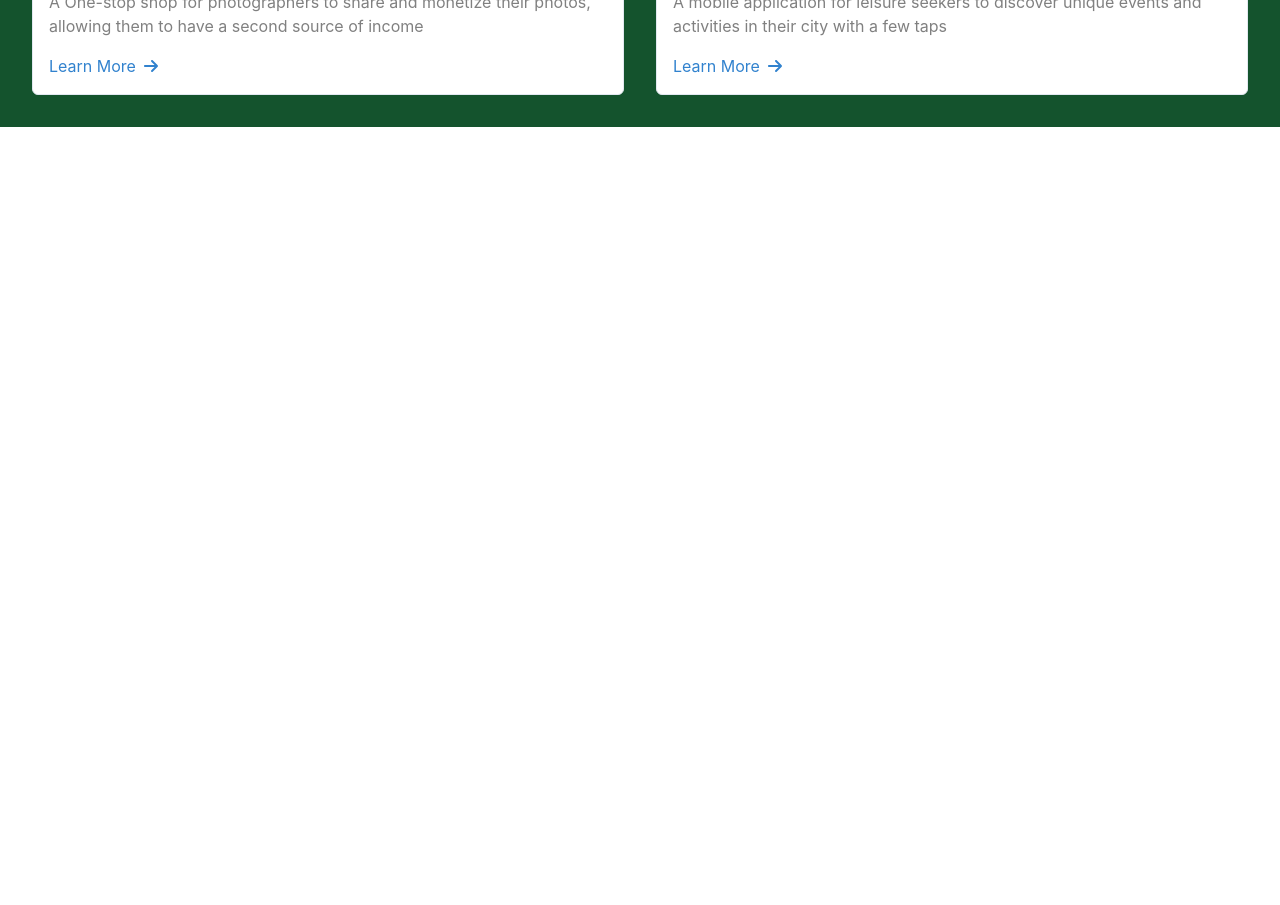
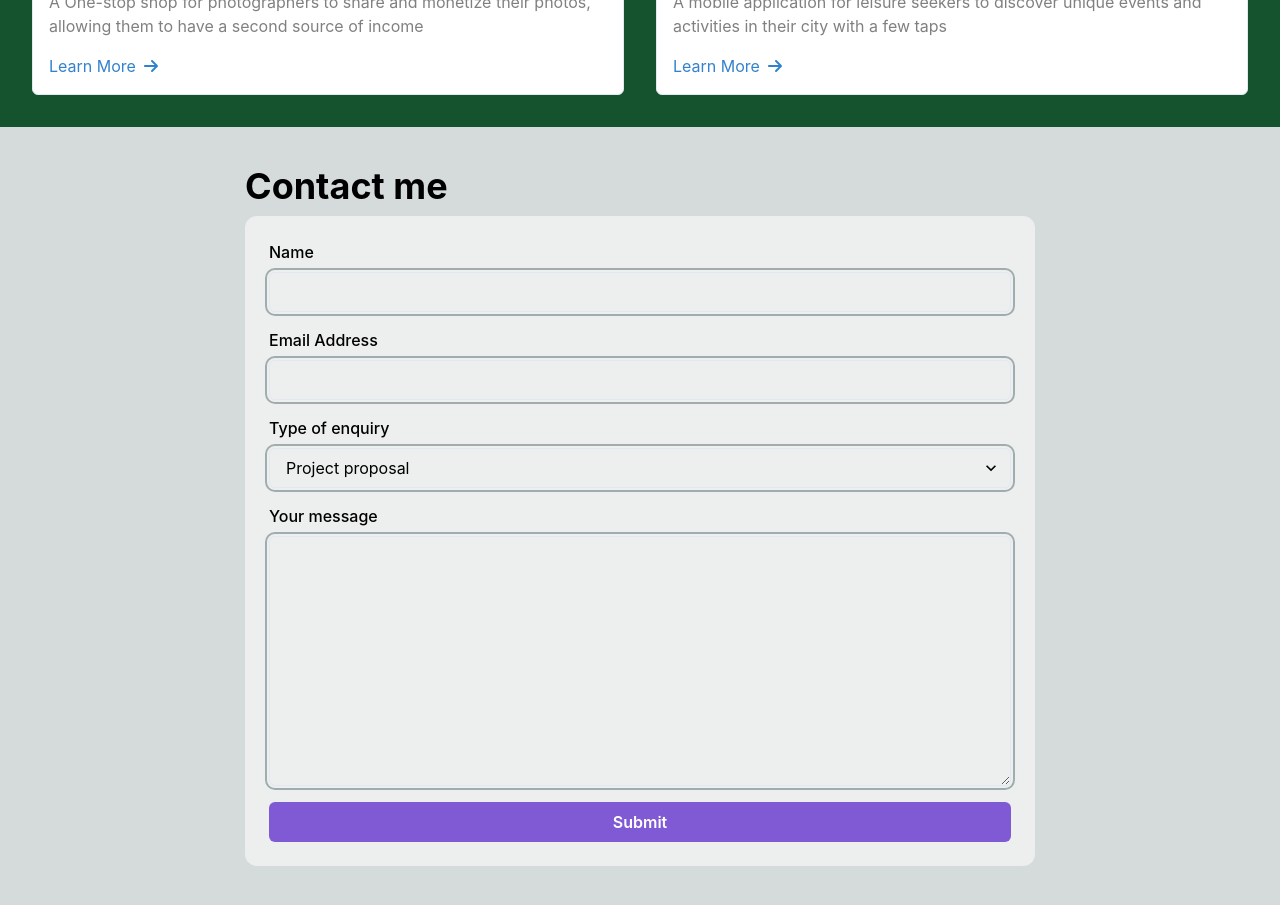
Before and after one commit to Jennovator/Meta-Portfolio-Exercise, a React (Create React App) app: page / in a window 1280 px wide. Shown: the part 1600-2505 px from the top of the page. Before the commit the page ends 1727 px from the top, so only its background shows below. Built offline with nearby package versions, Linux system fonts and the light colour scheme.

Commit message:
Add: Added a contact page

```diff
--- a/src/App.js
+++ b/src/App.js
@@ -2,15 +2,22 @@ import { ChakraProvider } from "@chakra-ui/react";
 import Header from "./components/Header";
 import LandingSection from "./components/LandingSection";
 import ProjectsSection from "./components/ProjectsSection";
+import ContactMeSection from "./components/ContactMeSection";
+import Alert from "./components/Alert";
+import { AlertProvider } from "./context/alertContext";
 
 function App() {
   return (
     <ChakraProvider>
+      <AlertProvider>
       <main>
         <Header />
         <LandingSection />
         <ProjectsSection />
+        <ContactMeSection />
+        <Alert />
       </main>
+      </AlertProvider>
     </ChakraProvider>
   );
 }
--- /dev/null
+++ b/src/components/ContactMeSection.js
@@ -0,0 +1,143 @@
+import React, { useEffect } from "react";
+import { useFormik } from "formik";
+import {
+    Box,
+    Button,
+    FormControl,
+    FormErrorMessage,
+    FormLabel,
+    Heading,
+    Input,
+    Select,
+    Textarea,
+    VStack,
+} from "@chakra-ui/react";
+import * as Yup from "yup";
+import FullScreenSection from "./FullScreenSection";
+import useSubmit from "../hooks/useSubmit";
+import { useAlertContext } from "../context/alertContext";
+
+const ContactMeSection = () => {
+    const { isLoading, response, submit } = useSubmit();
+    const { onOpen } = useAlertContext();
+
+    // Utilized the useFormik hook from formik library, passing an object with 3 properties: initialValues, onSubmit, and ValidationSchema
+    const formik = useFormik({
+        // This contains the data from the form fields
+        initialValues: {
+            firstName: "",
+            email: "",
+            type: "hireMe",
+            comment: "",
+        },
+        // Executed when the form is submmitted, taking a parameter 'values', which represents the form field values at the time of submission
+        onSubmit: (values) => {
+            submit("https://mabborang.com/contactme", values);
+        },
+        // This will ensure that the fields meet certain validaiton criteria before submission
+        validationSchema: Yup.object({
+            firstName: Yup.string().required("Required"),
+            email: Yup.string().email("Invalid email address").required("Required"),
+            comment: Yup.string()
+                .min(25, "Must be at least 25 characters")
+                .required("Required"),
+        }),
+    });
+
+    // Perform certain actions when the response value changes
+    useEffect(() => {
+        // If a response is received (not null or undefined)
+        if (response) {
+            // it opens an alert based on the response type and message
+            onOpen(response.type, response.message);
+            // If the response type is "success," it also resets the form to its initial values
+            if (response.type === "success") {
+                formik.resetForm();
+            }
+        }
+    }, [response]);
+
+    return (
+        <div className="container">
+            <FullScreenSection
+                isDarkBackground
+                backgroundColor="#d5dadb"
+                py={2}
+                spacing={2}
+            >
+                <VStack w="850px" p={30} alignItems="flex-start" color="black">
+                    <Heading as="h1" id="contactme-section">
+                        Contact me
+                    </Heading>
+                    <Box p={6} rounded="md" w="100%" backgroundColor="#EDEFEE" borderRadius="xl">
+                        <form onSubmit={formik.handleSubmit}>
+                            <VStack spacing={4}>
+                                <FormControl
+                                    isInvalid={
+                                        !!formik.errors.firstName && formik.touched.firstName
+                                    }
+                                >
+                                    <FormLabel htmlFor="firstName">Name</FormLabel>
+                                    <Input
+                                        id="firstName"
+                                        name="firstName"
+                                        focusBorderColor="blue"
+                                        {...formik.getFieldProps("firstName")}
+                                        outlineColor="#a0acaf"
+                                    />
+                                    <FormErrorMessage>{formik.errors.firstName}</FormErrorMessage>
+                                </FormControl>
+                                <FormControl
+                                    isInvalid={!!formik.errors.email && formik.touched.email}
+                                >
+                                    <FormLabel htmlFor="email">Email Address</FormLabel>
+                                    <Input
+                                        id="email"
+                                        name="email"
+                                        type="email"
+                                        focusBorderColor="blue"
+                                        {...formik.getFieldProps("email")}
+                                        outlineColor="#a0acaf"
+                                    />
+                                    <FormErrorMessage>{formik.errors.email}</FormErrorMessage>
+                                </FormControl>
+                                <FormControl>
+                                    <FormLabel htmlFor="type">Type of enquiry</FormLabel>
+                                    <Select id="type" name="type" {...formik.getFieldProps("type")} focusBorderColor="blue" outlineColor="#a0acaf">
+                                        <option value="hireMe">Project proposal</option>
+                                        <option value="openSource">Open source session</option>
+                                        <option value="other">Other</option>
+                                    </Select>
+                                </FormControl>
+                                <FormControl
+                                    isInvalid={!!formik.errors.comment && formik.touched.comment}
+                                >
+                                    <FormLabel htmlFor="comment">Your message</FormLabel>
+                                    <Textarea
+                                        id="comment"
+                                        name="comment"
+                                        height={250}
+                                        focusBorderColor="blue"
+                                        outlineColor="#a0acaf"
+                                        {...formik.getFieldProps("comment")}
+                                    />
+                                    <FormErrorMessage>{formik.errors.comment}</FormErrorMessage>
+                                </FormControl>
+                                <Button
+                                    type="submit"
+                                    colorScheme="purple"
+                                    width="full"
+                                    isLoading={isLoading}
+                                >
+                                    Submit
+                                </Button>
+                            </VStack>
+                        </form>
+                    </Box>
+                </VStack>
+            </FullScreenSection>
+        </div>
+    );
+};
+
+export default ContactMeSection;
```
